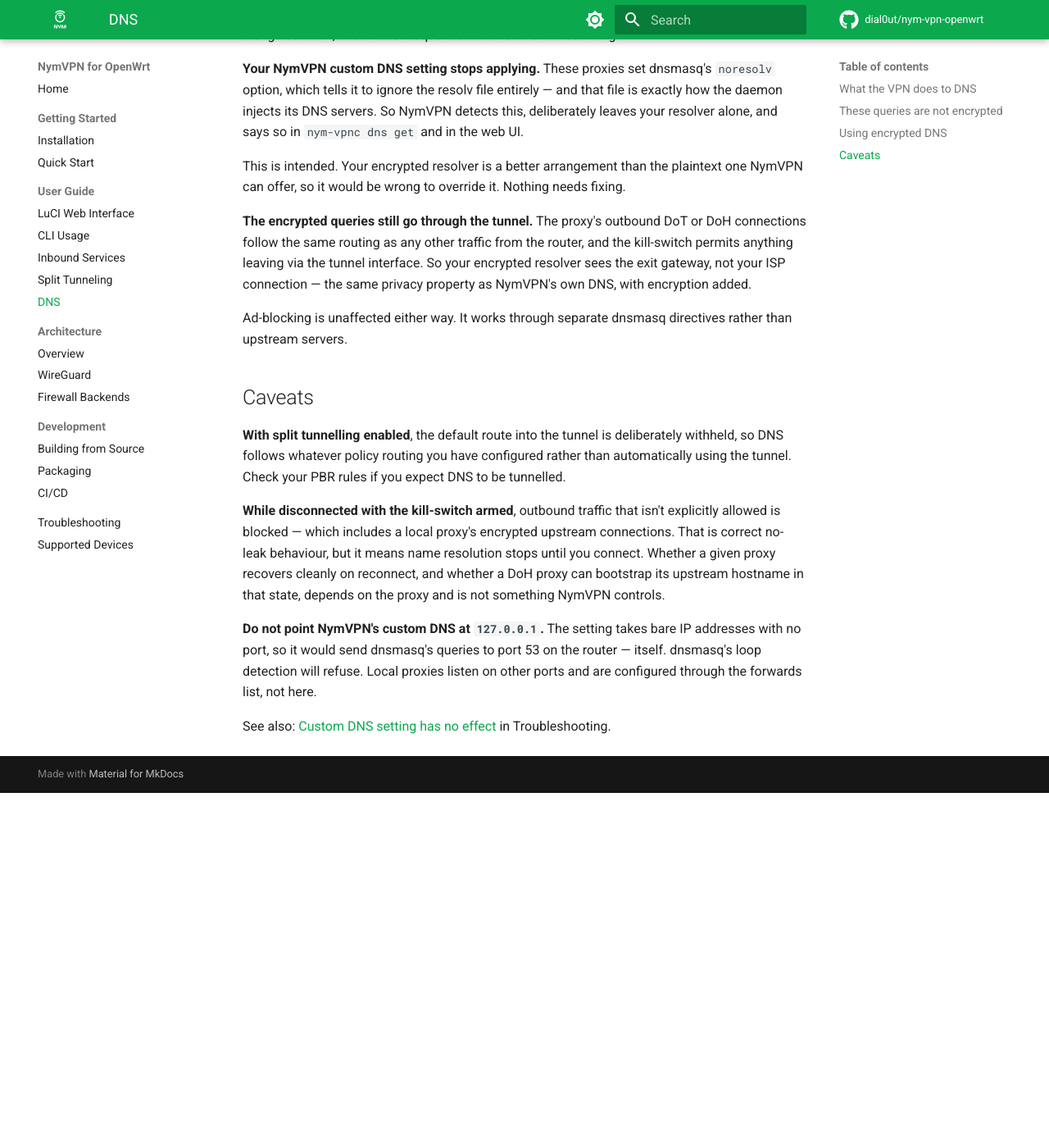
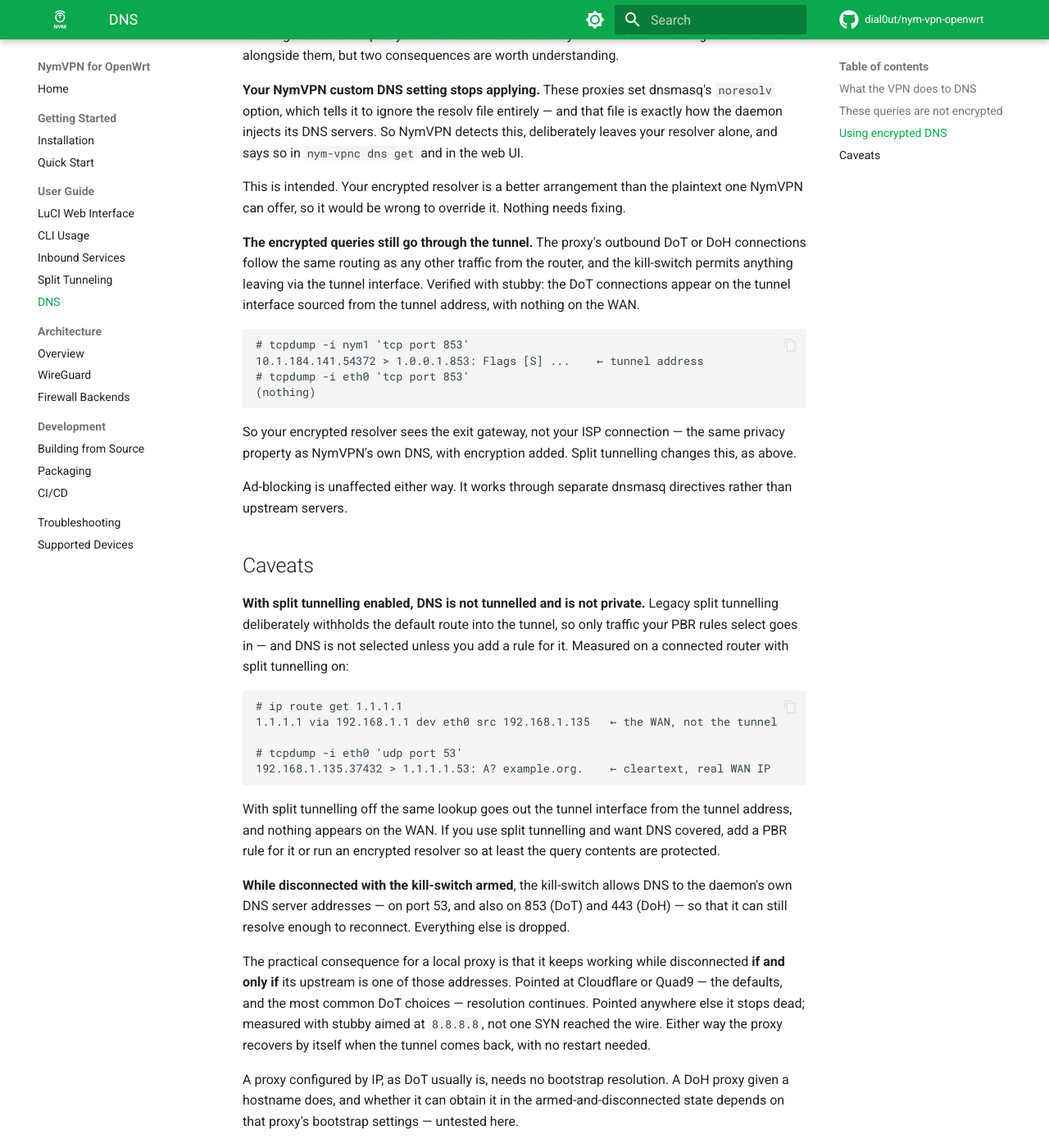
Before and after one commit to dial0ut/nym-vpn-openwrt, an MkDocs documentation site: the page built from docs/guide/dns.md, in a window 1280 px wide and 1400 px high, scrolled down 1854 px. Shown: the whole window at 82% size. Built offline with MkDocs 1.6.1 and Material for MkDocs 9.7.7, drawn with Linux system fonts in a browser that asks for light colours; comment, search, counter and statistics services are not loaded; before the commit the page ends 2821 px from its top, so only the background shows below that; some of the changed text lies outside the part shown.

Commit message:
docs: correct the DNS caveats against measurements on hardware
Two claims in the previous version were wrong.

Split tunnelling does not merely leave DNS to your PBR rules — it leaves
DNS untunnelled and in cleartext from the real WAN address by default,
since nothing selects DNS into the tunnel. Confirmed by route lookup and
by capturing the queries on the WAN interface, with the split-tunnel-off
control showing them on the tunnel instead.

Resolution does not stop while disconnected with the kill-switch armed.
The blocked policy allows the daemon's own DNS addresses on 53, 853 and
443 so it can still reconnect, so a local proxy keeps working precisely
when its upstream is one of those addresses; aimed at 8.8.8.8 instead,
not one SYN reached the wire. Recovery on reconnect is automatic.

Also records the verified DoT-over-tunnel capture, and narrows the
bootstrap caveat to hostname-configured DoH proxies, which is the only
part still untested.

````diff
--- a/docs/guide/dns.md
+++ b/docs/guide/dns.md
@@ -25,7 +25,7 @@ Default DNS: 9.9.9.9 149.112.112.112 2620:fe::fe 2620:fe::fe:9
 
 IPv6 servers are dropped when IPv6 is disabled. Set your own with `nym-vpnc dns set <ip>...` or in the web UI.
 
-Whichever servers are used, the queries travel through the tunnel, so the resolver sees the exit gateway rather than your ISP connection.
+Whichever servers are used, the queries travel through the tunnel, so the resolver sees the exit gateway rather than your ISP connection — unless you have split tunnelling enabled, which changes this. See [Caveats](#caveats).
 
 ## These queries are not encrypted
 
@@ -59,15 +59,38 @@ Install and configure these per their own documentation — `https-dns-proxy` in
 
 This is intended. Your encrypted resolver is a better arrangement than the plaintext one NymVPN can offer, so it would be wrong to override it. Nothing needs fixing.
 
-**The encrypted queries still go through the tunnel.** The proxy's outbound DoT or DoH connections follow the same routing as any other traffic from the router, and the kill-switch permits anything leaving via the tunnel interface. So your encrypted resolver sees the exit gateway, not your ISP connection — the same privacy property as NymVPN's own DNS, with encryption added.
+**The encrypted queries still go through the tunnel.** The proxy's outbound DoT or DoH connections follow the same routing as any other traffic from the router, and the kill-switch permits anything leaving via the tunnel interface. Verified with stubby: the DoT connections appear on the tunnel interface sourced from the tunnel address, with nothing on the WAN.
+
+```
+# tcpdump -i nym1 'tcp port 853'
+10.1.184.141.54372 > 1.0.0.1.853: Flags [S] ...    ← tunnel address
+# tcpdump -i eth0 'tcp port 853'
+(nothing)
+```
+
+So your encrypted resolver sees the exit gateway, not your ISP connection — the same privacy property as NymVPN's own DNS, with encryption added. Split tunnelling changes this, as above.
 
 Ad-blocking is unaffected either way. It works through separate dnsmasq directives rather than upstream servers.
 
 ## Caveats
 
-**With split tunnelling enabled**, the default route into the tunnel is deliberately withheld, so DNS follows whatever policy routing you have configured rather than automatically using the tunnel. Check your PBR rules if you expect DNS to be tunnelled.
+**With split tunnelling enabled, DNS is not tunnelled and is not private.** Legacy split tunnelling deliberately withholds the default route into the tunnel, so only traffic your PBR rules select goes in — and DNS is not selected unless you add a rule for it. Measured on a connected router with split tunnelling on:
 
-**While disconnected with the kill-switch armed**, outbound traffic that isn't explicitly allowed is blocked — which includes a local proxy's encrypted upstream connections. That is correct no-leak behaviour, but it means name resolution stops until you connect. Whether a given proxy recovers cleanly on reconnect, and whether a DoH proxy can bootstrap its upstream hostname in that state, depends on the proxy and is not something NymVPN controls.
+```
+# ip route get 1.1.1.1
+1.1.1.1 via 192.168.1.1 dev eth0 src 192.168.1.135   ← the WAN, not the tunnel
+
+# tcpdump -i eth0 'udp port 53'
+192.168.1.135.37432 > 1.1.1.1.53: A? example.org.    ← cleartext, real WAN IP
+```
+
+With split tunnelling off the same lookup goes out the tunnel interface from the tunnel address, and nothing appears on the WAN. If you use split tunnelling and want DNS covered, add a PBR rule for it or run an encrypted resolver so at least the query contents are protected.
+
+**While disconnected with the kill-switch armed**, the kill-switch allows DNS to the daemon's own DNS server addresses — on port 53, and also on 853 (DoT) and 443 (DoH) — so that it can still resolve enough to reconnect. Everything else is dropped.
+
+The practical consequence for a local proxy is that it keeps working while disconnected **if and only if** its upstream is one of those addresses. Pointed at Cloudflare or Quad9 — the defaults, and the most common DoT choices — resolution continues. Pointed anywhere else it stops dead; measured with stubby aimed at `8.8.8.8`, not one SYN reached the wire. Either way the proxy recovers by itself when the tunnel comes back, with no restart needed.
+
+A proxy configured by IP, as DoT usually is, needs no bootstrap resolution. A DoH proxy given a hostname does, and whether it can obtain it in the armed-and-disconnected state depends on that proxy's bootstrap settings — untested here.
 
 **Do not point NymVPN's custom DNS at `127.0.0.1`.** The setting takes bare IP addresses with no port, so it would send dnsmasq's queries to port 53 on the router — itself. dnsmasq's loop detection will refuse. Local proxies listen on other ports and are configured through the forwards list, not here.
 
````
